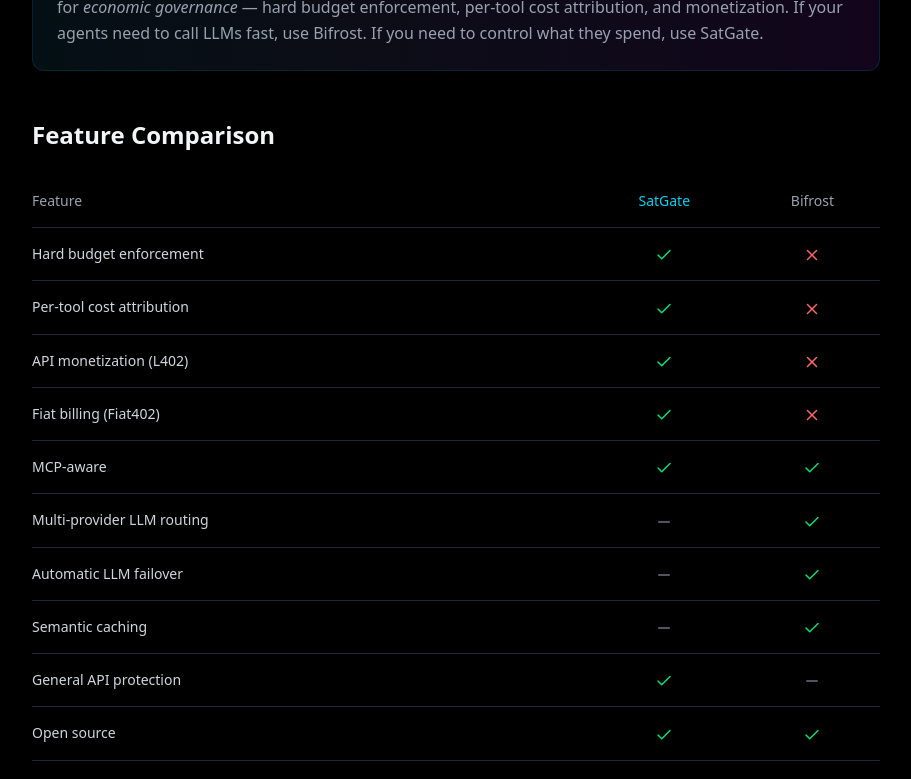
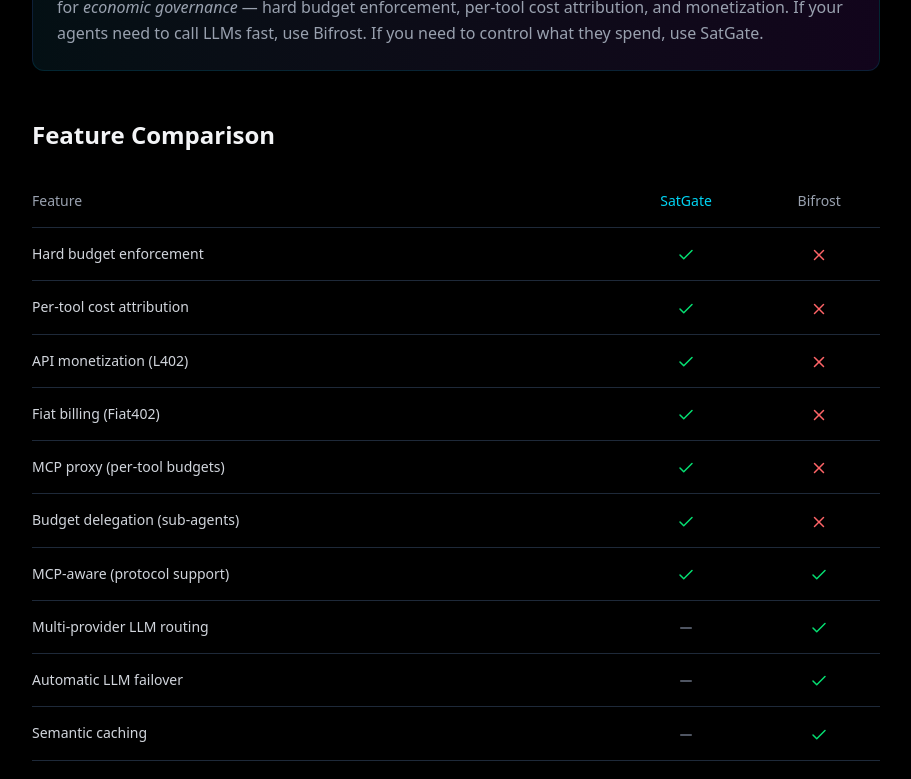
Before and after one commit to SatGate-io/satgate, a Next.js app in the folder satgate-landing/: page /compare/bifrost in a window 1280 px wide. Shown: the part 400-1179 px from the top of the page, without its empty margins (184-1095 px from the left). Built offline with nearby package versions, Linux system fonts and the light colour scheme.

Commit message:
content: update comparison + govern pages with MCP proxy capabilities
- Bifrost comparison: add MCP proxy per-tool budgets + delegation rows
- Compare index: mention per-tool budgets and delegation hierarchies
- Govern page: update Observe and Control descriptions with MCP specifics

```diff
--- a/satgate-landing/app/compare/bifrost/page.tsx
+++ b/satgate-landing/app/compare/bifrost/page.tsx
@@ -69,7 +69,17 @@ export default function CompareBifrostPage() {
                   <td className="py-4 text-center"><X className="inline text-red-400" size={18} /></td>
                 </tr>
                 <tr className="border-b border-gray-800">
-                  <td className="py-4 font-medium text-gray-300">MCP-aware</td>
+                  <td className="py-4 font-medium text-gray-300">MCP proxy (per-tool budgets)</td>
+                  <td className="py-4 text-center"><Check className="inline text-green-400" size={18} /></td>
+                  <td className="py-4 text-center"><X className="inline text-red-400" size={18} /></td>
+                </tr>
+                <tr className="border-b border-gray-800">
+                  <td className="py-4 font-medium text-gray-300">Budget delegation (sub-agents)</td>
+                  <td className="py-4 text-center"><Check className="inline text-green-400" size={18} /></td>
+                  <td className="py-4 text-center"><X className="inline text-red-400" size={18} /></td>
+                </tr>
+                <tr className="border-b border-gray-800">
+                  <td className="py-4 font-medium text-gray-300">MCP-aware (protocol support)</td>
                   <td className="py-4 text-center"><Check className="inline text-green-400" size={18} /></td>
                   <td className="py-4 text-center"><Check className="inline text-green-400" size={18} /></td>
                 </tr>
--- a/satgate-landing/app/compare/page.tsx
+++ b/satgate-landing/app/compare/page.tsx
@@ -36,7 +36,7 @@ export default function ComparePage() {
                   <h2 className="text-xl font-bold">SatGate vs Bifrost</h2>
                 </div>
                 <p className="text-gray-400">
-                  LLM routing vs economic governance. Both have MCP — one controls spend.
+                  LLM routing vs economic governance. Both have MCP — only one enforces per-tool budgets on agent tool calls.
                 </p>
               </div>
               <ArrowRight className="text-gray-600 group-hover:text-purple-400 transition" size={24} />
@@ -89,7 +89,8 @@ export default function ComparePage() {
             Most AI gateways focus on <strong className="text-white">routing</strong> (Bifrost) or{' '}
             <strong className="text-white">API management</strong> (Zuplo, Kong). SatGate focuses on{' '}
             <strong className="text-cyan-400">economic governance</strong> — hard budget enforcement,
-            per-tool cost attribution, and API monetization. Different problem, different solution.
+            per-tool cost attribution via MCP proxy, delegation hierarchies for sub-agents, and API monetization.
+            Different problem, different solution.
           </p>
         </section>
 
--- a/satgate-landing/app/govern/page.tsx
+++ b/satgate-landing/app/govern/page.tsx
@@ -176,7 +176,7 @@ export default function GovernPage() {
                 <h3 className="font-bold text-lg">Observe</h3>
               </div>
               <p className="text-gray-400 text-sm leading-relaxed mb-4">
-                See every API call, every token, every agent — across MCP servers, REST APIs, and LLM endpoints. Full visibility with zero enforcement.
+                See every API call, every token, every agent — across MCP servers, REST APIs, and LLM endpoints. MCP proxy tracks per-tool costs in real time. Full visibility with zero enforcement.
               </p>
               <ul className="space-y-2 text-sm text-gray-500">
                 <li className="text-purple-400">✓ Real-time request logging</li>
@@ -195,7 +195,7 @@ export default function GovernPage() {
                 <h3 className="font-bold text-lg">Control</h3>
               </div>
               <p className="text-gray-400 text-sm leading-relaxed mb-4">
-                Set budgets, enforce policies, gate access. Observe + enforcement.
+                Set budgets per agent, per MCP tool, per team. Hard enforcement — agents get 402'd when budgets run out. Delegation hierarchies for sub-agents.
               </p>
               <ul className="space-y-2 text-sm text-gray-500">
                 <li className="text-cyan-400">✓ Per-agent budget limits</li>
```
